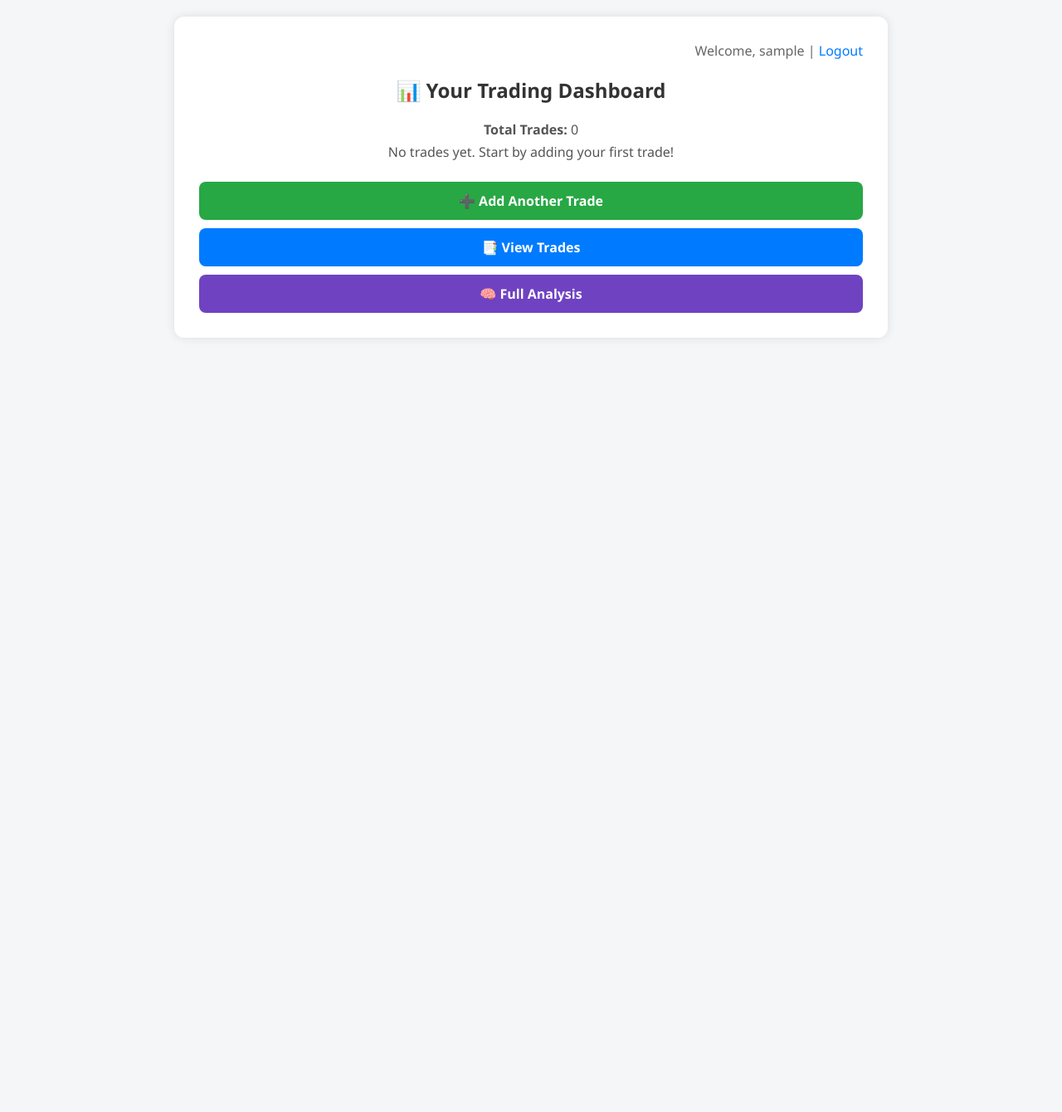
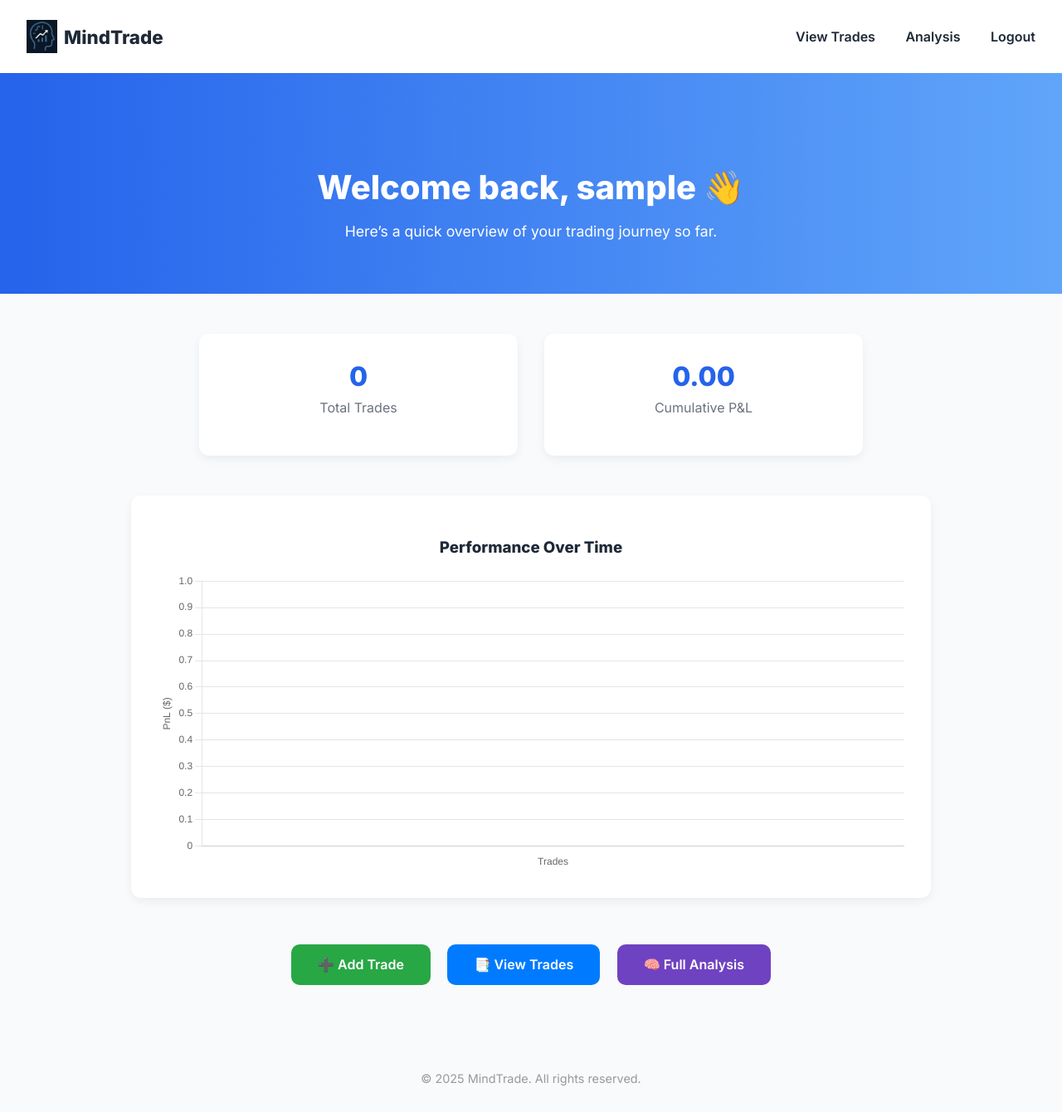
Before and after one commit to LorenzoRolle/App_MindTrade, a Flask app: page /home in a window 1280 px wide. Shown: the whole page at 83% size. Before the commit the page ends 377 px from the top, so only its background shows below. Run offline with Flask 3, Linux system fonts and the light colour scheme; the visitor is signed in with stand-in values (Sample User, id 1).

Commit message:
add home 3

```diff
--- a/templates/home.html
+++ b/templates/home.html
@@ -1,58 +1,196 @@
 <!DOCTYPE html>
 <html lang="en">
 <head>
-  <meta charset="UTF-8">
-  <title>MindTrade - Home</title>
+  <meta charset="UTF-8" />
+  <meta name="viewport" content="width=device-width, initial-scale=1.0"/>
+  <title>MindTrade – Dashboard</title>
+  <link href="https://fonts.googleapis.com/css2?family=Inter:wght@400;600;800&display=swap" rel="stylesheet">
+  <script src="https://cdn.jsdelivr.net/npm/chart.js"></script>
   <style>
-    body { font-family: 'Segoe UI', Tahoma, Geneva, Verdana, sans-serif; background-color: #f4f6f8; margin: 0; padding: 20px; }
-    .container { max-width: 800px; margin: 0 auto; background-color: white; padding: 30px; border-radius: 12px; box-shadow: 0 0 12px rgba(0,0,0,0.1); }
-    h2 { text-align: center; margin-bottom: 20px; color: #333; }
-    .stats { text-align: center; margin-bottom: 25px; }
-    .stats p { margin: 5px 0; font-size: 16px; color: #555; }
-    .trade-list { margin: 20px 0; }
-    .trade-item { padding: 10px; border-bottom: 1px solid #ddd; font-size: 14px; }
-    .buttons { display: flex; flex-direction: column; gap: 10px; margin-top: 20px; }
-    .buttons a { display: block; text-align: center; padding: 12px; border-radius: 8px; text-decoration: none; font-size: 16px; font-weight: bold; }
-    .add-btn { background-color: #28a745; color: white; }
+    :root {
+      --primary: #2563eb;
+      --primary-dark: #1e40af;
+      --bg-light: #f9fafb;
+      --text-dark: #1f2937;
+      --text-muted: #6b7280;
+    }
+
+    body {
+      font-family: 'Inter', sans-serif;
+      background-color: var(--bg-light);
+      color: var(--text-dark);
+      margin: 0;
+    }
+
+    header {
+      padding: 1.5rem 2rem;
+      background-color: #ffffff;
+      box-shadow: 0 2px 8px rgba(0, 0, 0, 0.04);
+      display: flex;
+      justify-content: space-between;
+      align-items: center;
+    }
+
+    .logo-container { display: flex; align-items: center; gap: 0.5rem; }
+    .logo { height: 40px; }
+
+    nav a {
+      margin-left: 2rem;
+      text-decoration: none;
+      color: var(--text-dark);
+      font-weight: 600;
+      transition: color 0.3s;
+    }
+
+    nav a:hover { color: var(--primary); }
+
+    /* Hero */
+    .hero {
+      text-align: center;
+      padding: 5rem 2rem 3rem;
+      background: linear-gradient(to right, var(--primary), #60a5fa);
+      color: white;
+    }
+    .hero h2 { font-size: 2.5rem; font-weight: 800; margin-bottom: 1rem; }
+    .hero p { font-size: 1.1rem; }
+
+    /* Stats */
+    .stats {
+      display: flex;
+      justify-content: center;
+      gap: 2rem;
+      margin: 3rem auto;
+      max-width: 800px;
+    }
+    .stat-box {
+      flex: 1;
+      background: #fff;
+      border-radius: 12px;
+      padding: 2rem;
+      box-shadow: 0 4px 12px rgba(0,0,0,0.06);
+      text-align: center;
+    }
+    .stat-box h2 { font-size: 2rem; color: var(--primary); margin: 0; }
+    .stat-box p { margin-top: 0.5rem; color: var(--text-muted); }
+
+    /* Chart */
+    .chart-section {
+      max-width: 900px;
+      margin: 0 auto 3rem;
+      padding: 2rem;
+      background: #fff;
+      border-radius: 12px;
+      box-shadow: 0 4px 12px rgba(0,0,0,0.06);
+      text-align: center;
+    }
+    canvas { max-width: 100%; }
+
+    /* Actions */
+    .actions {
+      text-align: center;
+      margin-bottom: 4rem;
+    }
+    .actions a {
+      display: inline-block;
+      margin: 0.5rem;
+      padding: 0.9rem 2rem;
+      border-radius: 10px;
+      font-weight: 600;
+      font-size: 1rem;
+      text-decoration: none;
+      color: white;
+      transition: background 0.3s;
+    }
+    .add-btn { background-color: #28a745; }
     .add-btn:hover { background-color: #218838; }
-    .view-btn { background-color: #007bff; color: white; }
+    .view-btn { background-color: #007bff; }
     .view-btn:hover { background-color: #0056b3; }
-    .analysis-btn { background-color: #6f42c1; color: white; }
+    .analysis-btn { background-color: #6f42c1; }
     .analysis-btn:hover { background-color: #563d7c; }
-    .user-info { text-align: right; margin-bottom: 15px; color: #666; }
-    .user-info a { color: #007bff; text-decoration: none; }
-    .user-info a:hover { text-decoration: underline; }
+
+    footer {
+      text-align: center;
+      padding: 2rem;
+      font-size: 0.9rem;
+      color: #999;
+    }
   </style>
 </head>
 <body>
-  <div class="container">
-    <div class="user-info">
-      Welcome, {{ session.user }} | <a href="/logout">Logout</a>
-    </div>
 
-    <h2>📊 Your Trading Dashboard</h2>
+<header>
+  <div class="logo-container">
+    <img src="{{ url_for('static', filename='logo.jpg') }}" alt="MindTrade Logo" class="logo" />
+    <span style="font-weight: 800; font-size: 1.4rem;">MindTrade</span>
+  </div>
+  <nav>
+    <a href="/view_notifications">View Trades</a>
+    <a href="/results">Analysis</a>
+    <a href="/logout">Logout</a>
+  </nav>
+</header>
 
-    <div class="stats">
-      <p><strong>Total Trades:</strong> {{ total_trades }}</p>
-      {% if trades %}
-        <div class="trade-list">
-          <h3>Recent Trades</h3>
-          {% for trade in trades[:3] %}
-            <div class="trade-item">
-              {{ trade.asset_name or 'Unknown Asset' }} – PnL: {{ "%.2f"|format(trade.pnl) }}
-            </div>
-          {% endfor %}
-        </div>
-      {% else %}
-        <p>No trades yet. Start by adding your first trade!</p>
-      {% endif %}
-    </div>
+<section class="hero">
+  <h2>Welcome back, {{ session.user }} 👋</h2>
+  <p>Here’s a quick overview of your trading journey so far.</p>
+</section>
 
-    <div class="buttons">
-      <a href="/trade_input" class="add-btn">➕ Add Another Trade</a>
-      <a href="/view_notifications" class="view-btn">📑 View Trades</a>
-      <a href="/results" class="analysis-btn">🧠 Full Analysis</a>
-    </div>
+<!-- Stats -->
+<div class="stats">
+  <div class="stat-box">
+    <h2>{{ total_trades }}</h2>
+    <p>Total Trades</p>
   </div>
+  <div class="stat-box">
+    {% set total_pnl = trades|map(attribute='pnl')|sum %}
+    <h2>{{ "%.2f"|format(total_pnl) }}</h2>
+    <p>Cumulative P&L</p>
+  </div>
+</div>
+
+<!-- Chart -->
+<div class="chart-section">
+  <h3>Performance Over Time</h3>
+  <canvas id="pnlChart" height="120"></canvas>
+</div>
+
+<!-- Actions -->
+<div class="actions">
+  <a href="/trade_input" class="add-btn">➕ Add Trade</a>
+  <a href="/view_notifications" class="view-btn">📑 View Trades</a>
+  <a href="/results" class="analysis-btn">🧠 Full Analysis</a>
+</div>
+
+<footer>
+  &copy; 2025 MindTrade. All rights reserved.
+</footer>
+
+<script>
+  const ctx = document.getElementById('pnlChart').getContext('2d');
+  const pnlChart = new Chart(ctx, {
+    type: 'line',
+    data: {
+      labels: {{ trades|map(attribute='asset_name')|list|tojson }},
+      datasets: [{
+        label: 'PnL',
+        data: {{ trades|map(attribute='pnl')|list|tojson }},
+        borderColor: '#2563eb',
+        backgroundColor: 'rgba(37,99,235,0.1)',
+        tension: 0.3,
+        fill: true,
+        pointRadius: 4,
+        pointHoverRadius: 6
+      }]
+    },
+    options: {
+      plugins: { legend: { display: false } },
+      scales: {
+        y: { title: { display: true, text: 'PnL ($)' } },
+        x: { title: { display: true, text: 'Trades' } }
+      }
+    }
+  });
+</script>
+
 </body>
 </html>
```
